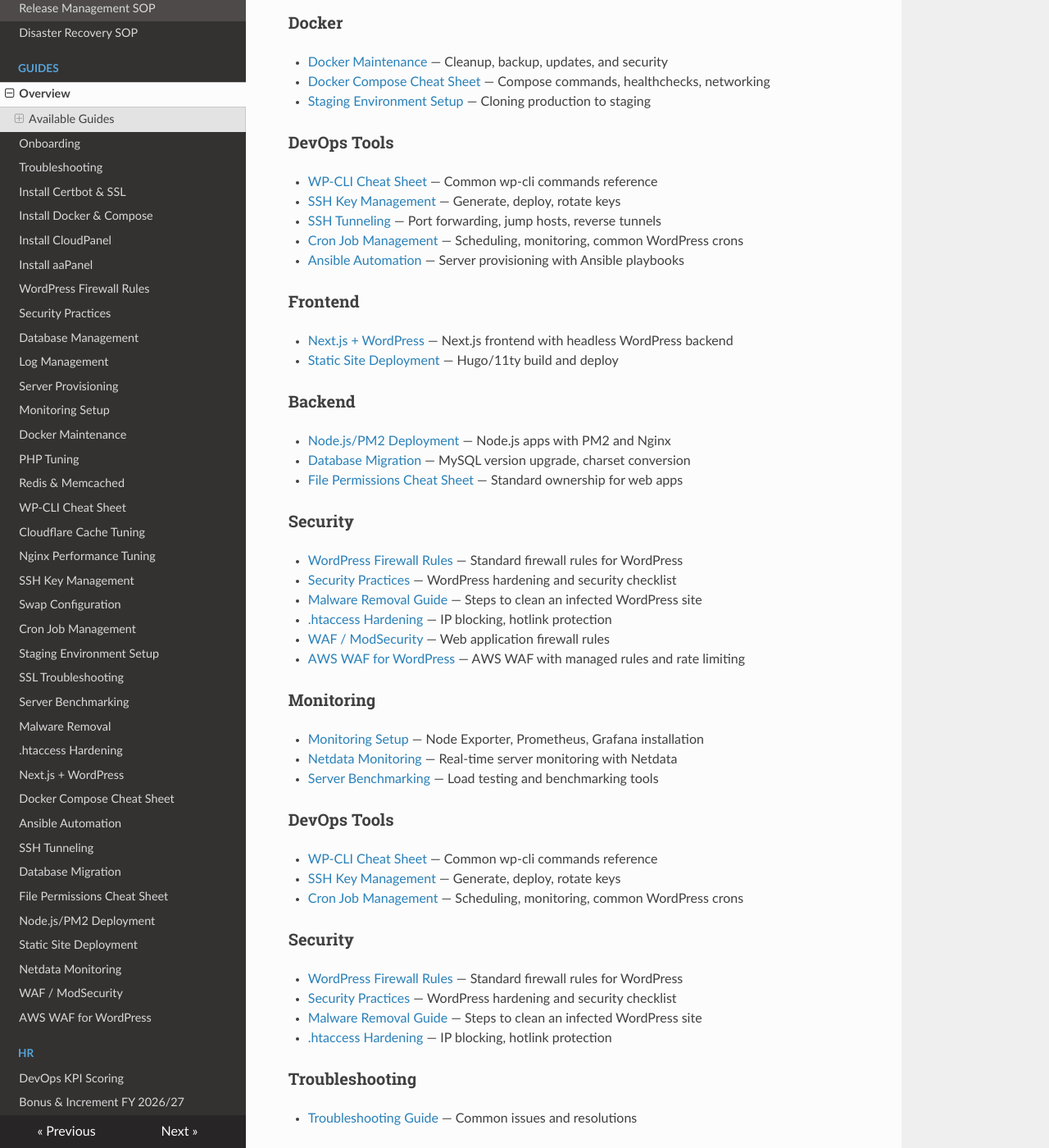
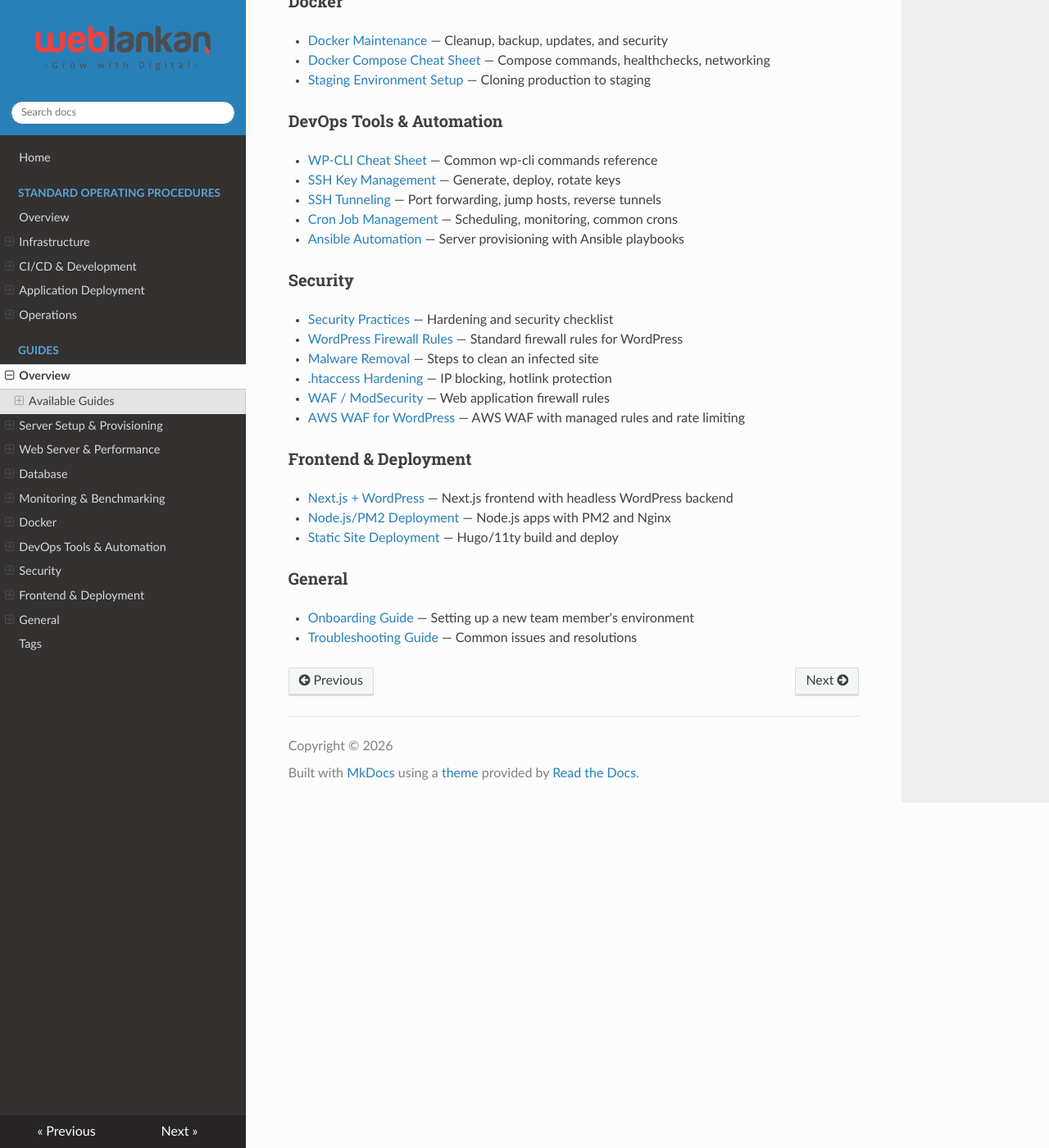
Before and after one commit to nooblk-98/devops-notes, an MkDocs documentation site: the page built from docs/guides/index.md, in a window 1280 px wide and 1400 px high, scrolled down 1004 px. Shown: the whole window at 82% size. Built offline with MkDocs 1.6.1, drawn with Linux system fonts in a browser that asks for light colours; nearby versions of some CDN libraries; some of the changed text lies outside the part shown.

Commit message:
Reorganize docs into logical categories for global DevOps reference

```diff
--- a/docs/guides/index.md
+++ b/docs/guides/index.md
@@ -1,33 +1,33 @@
 # Guides
 
-Step-by-step guides for common DevOps tasks.
+Step-by-step practical guides for common DevOps tasks.
 
 ## Available Guides
 
-### Setup & Installation
-- [Onboarding Guide](onboarding.md) — Setting up a new team member's DevOps environment
-- [Install Certbot & Get SSL](install-certbot.md) — Install Certbot and obtain SSL certificates
-- [Install Docker & Compose Plugin](install-docker.md) — Install Docker Engine and Compose plugin
+### Server Setup & Provisioning
+- [Server Provisioning](server-provisioning.md) — Initial server setup and hardening
+- [Install Certbot & SSL](install-certbot.md) — Install Certbot and obtain SSL certificates
+- [Install Docker & Compose](install-docker.md) — Install Docker Engine and Compose plugin
 - [Install CloudPanel](install-cloudpanel.md) — Install CloudPanel control panel
 - [Install aaPanel](install-aapanel.md) — Install aaPanel control panel
-- [Server Provisioning](server-provisioning.md) — Initial server setup and hardening
 - [Swap Configuration](swap-configuration.md) — When and how to add swap
+- [File Permissions Cheat Sheet](file-permissions.md) — Standard ownership for web apps
+
+### Web Server & Performance
+- [Nginx Performance Tuning](nginx-performance.md) — Worker processes, buffers, gzip, caching
+- [PHP Tuning](php-tuning.md) — PHP-FPM, OPcache, and performance tuning
+- [Cloudflare Cache Tuning](cloudflare-cache.md) — Cache rules, purge strategies, ARGO
+- [Log Management](log-management.md) — Logrotate, centralized logging with Loki/ELK
+- [SSL Troubleshooting](ssl-troubleshooting.md) — Common cert errors, chain issues, mixed content
 
 ### Database
 - [Database Management](database-management.md) — MySQL, MariaDB, PostgreSQL management and tuning
-- [Redis & Memcached](redis-memcached.md) — Install and configure as WordPress object cache
+- [Database Migration](database-migration.md) — MySQL version upgrade, charset conversion
+- [Redis & Memcached](redis-memcached.md) — Install and configure as object cache
 
-### Web Server
-- [Nginx Performance Tuning](nginx-performance.md) — Worker processes, buffers, gzip, caching
-- [PHP Tuning](php-tuning.md) — PHP-FPM, OPcache, and performance tuning
-- [Log Management](log-management.md) — Logrotate, centralized logging with Loki/ELK
-- [SSL Troubleshooting](ssl-troubleshooting.md) — Common cert errors, chain issues, mixed content
-
-### Caching & CDN
-- [Cloudflare Cache Tuning](cloudflare-cache.md) — Cache rules, purge strategies, ARGO
-
-### Monitoring
+### Monitoring & Benchmarking
 - [Monitoring Setup](monitoring-setup.md) — Node Exporter, Prometheus, Grafana installation
+- [Netdata Monitoring](netdata-monitoring.md) — Real-time server monitoring with Netdata
 - [Server Benchmarking](server-benchmarking.md) — Load testing and benchmarking tools
 
 ### Docker
@@ -35,45 +35,26 @@ Step-by-step guides for common DevOps tasks.
 - [Docker Compose Cheat Sheet](docker-compose-cheatsheet.md) — Compose commands, healthchecks, networking
 - [Staging Environment Setup](staging-environment.md) — Cloning production to staging
 
-### DevOps Tools
+### DevOps Tools & Automation
 - [WP-CLI Cheat Sheet](wp-cli-cheatsheet.md) — Common wp-cli commands reference
 - [SSH Key Management](ssh-key-management.md) — Generate, deploy, rotate keys
 - [SSH Tunneling](ssh-tunneling.md) — Port forwarding, jump hosts, reverse tunnels
-- [Cron Job Management](cron-management.md) — Scheduling, monitoring, common WordPress crons
+- [Cron Job Management](cron-management.md) — Scheduling, monitoring, common crons
 - [Ansible Automation](ansible-automation.md) — Server provisioning with Ansible playbooks
 
-### Frontend
-- [Next.js + WordPress](nextjs-wordpress.md) — Next.js frontend with headless WordPress backend
-- [Static Site Deployment](static-site-deployment.md) — Hugo/11ty build and deploy
-
-### Backend
-- [Node.js/PM2 Deployment](nodejs-pm2-deployment.md) — Node.js apps with PM2 and Nginx
-- [Database Migration](database-migration.md) — MySQL version upgrade, charset conversion
-- [File Permissions Cheat Sheet](file-permissions.md) — Standard ownership for web apps
-
 ### Security
+- [Security Practices](security-practices.md) — Hardening and security checklist
 - [WordPress Firewall Rules](firewall-wordpress.md) — Standard firewall rules for WordPress
-- [Security Practices](security-practices.md) — WordPress hardening and security checklist
-- [Malware Removal Guide](malware-removal.md) — Steps to clean an infected WordPress site
+- [Malware Removal](malware-removal.md) — Steps to clean an infected site
 - [.htaccess Hardening](htaccess-hardening.md) — IP blocking, hotlink protection
 - [WAF / ModSecurity](modsecurity-waf.md) — Web application firewall rules
 - [AWS WAF for WordPress](aws-waf-wordpress.md) — AWS WAF with managed rules and rate limiting
 
-### Monitoring
-- [Monitoring Setup](monitoring-setup.md) — Node Exporter, Prometheus, Grafana installation
-- [Netdata Monitoring](netdata-monitoring.md) — Real-time server monitoring with Netdata
-- [Server Benchmarking](server-benchmarking.md) — Load testing and benchmarking tools
+### Frontend & Deployment
+- [Next.js + WordPress](nextjs-wordpress.md) — Next.js frontend with headless WordPress backend
+- [Node.js/PM2 Deployment](nodejs-pm2-deployment.md) — Node.js apps with PM2 and Nginx
+- [Static Site Deployment](static-site-deployment.md) — Hugo/11ty build and deploy
 
-### DevOps Tools
-- [WP-CLI Cheat Sheet](wp-cli-cheatsheet.md) — Common wp-cli commands reference
-- [SSH Key Management](ssh-key-management.md) — Generate, deploy, rotate keys
-- [Cron Job Management](cron-management.md) — Scheduling, monitoring, common WordPress crons
-
-### Security
-- [WordPress Firewall Rules](firewall-wordpress.md) — Standard firewall rules for WordPress
-- [Security Practices](security-practices.md) — WordPress hardening and security checklist
-- [Malware Removal Guide](malware-removal.md) — Steps to clean an infected WordPress site
-- [.htaccess Hardening](htaccess-hardening.md) — IP blocking, hotlink protection
-
-### Troubleshooting
+### General
+- [Onboarding Guide](onboarding.md) — Setting up a new team member's environment
 - [Troubleshooting Guide](troubleshooting.md) — Common issues and resolutions
--- a/docs/sops/index.md
+++ b/docs/sops/index.md
@@ -11,7 +11,7 @@ This section contains all Standard Operating Procedures (SOPs) for DevOps operat
 - [Patch Management SOP](patch-management.md) — Scheduled updates, kernel upgrades, reboot cycles
 - [Disaster Recovery SOP](disaster-recovery.md) — DR plan, RTO/RPO, failover drills
 
-### Development
+### CI/CD & Development
 - [Git Workflow SOP](git-workflow.md) — Branching, commits, code review process
 - [CI/CD Pipeline SOP](cicd-pipeline.md) — Automated testing and deployment pipelines
 - [CI/CD Multi-Environment SOP](cicd-multi-env.md) — Dev/staging/prod deployment strategy
@@ -23,11 +23,9 @@ This section contains all Standard Operating Procedures (SOPs) for DevOps operat
 - [Laravel Deployment SOP](laravel-deployment.md) — Laravel with Docker, Nginx, and MariaDB
 - [Python/WSGI Deployment SOP](python-wsgi-deployment.md) — Django/Flask with Gunicorn and Docker
 
-### Incidents
+### Operations
+- [Server Migration SOP](migration.md) — Full server and site migration process
 - [Incident Postmortem SOP](incident-postmortem.md) — Postmortem template and process
-
-### Migration
-- [Server Migration SOP](migration.md) — Full server and site migration process
 
 ## SOP Template
 
--- a/mkdocs.yml
+++ b/mkdocs.yml
@@ -1,7 +1,6 @@
-site_name: DevOps SOP Documentation
-site_description: Standard Operating Procedures for DevOps operations
+site_name: DevOps Reference
+site_description: A comprehensive reference for DevOps engineers — SOPs, runbooks, and practical guides
 site_url: https://wl-devops-docs.pages.dev
-edit_uri: edit/main/docs/
 
 theme:
   name: readthedocs
@@ -48,65 +47,74 @@ nav:
   - Home: index.md
   - Standard Operating Procedures:
       - Overview: sops/index.md
-      - Backup & Recovery SOP: sops/backup.md
-      - Monitoring SOP: sops/monitoring.md
-      - WordPress Deployment SOP: sops/wordpress-deployment.md
-      - WordPress Domain Change SOP: sops/wordpress-change-url.md
-      - Laravel Deployment SOP: sops/laravel-deployment.md
-      - Git Workflow SOP: sops/git-workflow.md
-      - CI/CD Pipeline SOP: sops/cicd-pipeline.md
-      - CI/CD Multi-Environment SOP: sops/cicd-multi-env.md
-      - Python/WSGI Deployment SOP: sops/python-wsgi-deployment.md
-      - Server Migration SOP: sops/migration.md
-      - DNS Management SOP: sops/dns-management.md
-      - Patch Management SOP: sops/patch-management.md
-      - Incident Postmortem SOP: sops/incident-postmortem.md
-      - Release Management SOP: sops/release-management.md
-      - Disaster Recovery SOP: sops/disaster-recovery.md
+      - Infrastructure:
+          - Backup & Recovery SOP: sops/backup.md
+          - Monitoring SOP: sops/monitoring.md
+          - DNS Management SOP: sops/dns-management.md
+          - Patch Management SOP: sops/patch-management.md
+          - Disaster Recovery SOP: sops/disaster-recovery.md
+      - CI/CD & Development:
+          - Git Workflow SOP: sops/git-workflow.md
+          - CI/CD Pipeline SOP: sops/cicd-pipeline.md
+          - CI/CD Multi-Environment SOP: sops/cicd-multi-env.md
+          - Release Management SOP: sops/release-management.md
+      - Application Deployment:
+          - WordPress Deployment SOP: sops/wordpress-deployment.md
+          - WordPress Domain Change SOP: sops/wordpress-change-url.md
+          - Laravel Deployment SOP: sops/laravel-deployment.md
+          - Python/WSGI Deployment SOP: sops/python-wsgi-deployment.md
+      - Operations:
+          - Server Migration SOP: sops/migration.md
+          - Incident Postmortem SOP: sops/incident-postmortem.md
   - Guides:
       - Overview: guides/index.md
-      - Onboarding: guides/onboarding.md
-      - Troubleshooting: guides/troubleshooting.md
-      - Install Certbot & SSL: guides/install-certbot.md
-      - Install Docker & Compose: guides/install-docker.md
-      - Install CloudPanel: guides/install-cloudpanel.md
-      - Install aaPanel: guides/install-aapanel.md
-      - WordPress Firewall Rules: guides/firewall-wordpress.md
-      - Security Practices: guides/security-practices.md
-      - Database Management: guides/database-management.md
-      - Log Management: guides/log-management.md
-      - Server Provisioning: guides/server-provisioning.md
-      - Monitoring Setup: guides/monitoring-setup.md
-      - Docker Maintenance: guides/docker-maintenance.md
-      - PHP Tuning: guides/php-tuning.md
-      - Redis & Memcached: guides/redis-memcached.md
-      - WP-CLI Cheat Sheet: guides/wp-cli-cheatsheet.md
-      - Cloudflare Cache Tuning: guides/cloudflare-cache.md
-      - Nginx Performance Tuning: guides/nginx-performance.md
-      - SSH Key Management: guides/ssh-key-management.md
-      - Swap Configuration: guides/swap-configuration.md
-      - Cron Job Management: guides/cron-management.md
-      - Staging Environment Setup: guides/staging-environment.md
-      - SSL Troubleshooting: guides/ssl-troubleshooting.md
-      - Server Benchmarking: guides/server-benchmarking.md
-      - Malware Removal: guides/malware-removal.md
-      - .htaccess Hardening: guides/htaccess-hardening.md
-      - Next.js + WordPress: guides/nextjs-wordpress.md
-      - Docker Compose Cheat Sheet: guides/docker-compose-cheatsheet.md
-      - Ansible Automation: guides/ansible-automation.md
-      - SSH Tunneling: guides/ssh-tunneling.md
-      - Database Migration: guides/database-migration.md
-      - File Permissions Cheat Sheet: guides/file-permissions.md
-      - Node.js/PM2 Deployment: guides/nodejs-pm2-deployment.md
-      - Static Site Deployment: guides/static-site-deployment.md
-      - Netdata Monitoring: guides/netdata-monitoring.md
-      - WAF / ModSecurity: guides/modsecurity-waf.md
-      - AWS WAF for WordPress: guides/aws-waf-wordpress.md
-
-  - HR:
-      - DevOps KPI Scoring: hr/devops-kpi.md
-      - Bonus & Increment FY 2026/27: hr/bonus-increment-fy2026.md
-
+      - Server Setup & Provisioning:
+          - Server Provisioning: guides/server-provisioning.md
+          - Install Certbot & SSL: guides/install-certbot.md
+          - Install Docker & Compose: guides/install-docker.md
+          - Install CloudPanel: guides/install-cloudpanel.md
+          - Install aaPanel: guides/install-aapanel.md
+          - Swap Configuration: guides/swap-configuration.md
+          - File Permissions Cheat Sheet: guides/file-permissions.md
+      - Web Server & Performance:
+          - Nginx Performance Tuning: guides/nginx-performance.md
+          - PHP Tuning: guides/php-tuning.md
+          - Cloudflare Cache Tuning: guides/cloudflare-cache.md
+          - Log Management: guides/log-management.md
+          - SSL Troubleshooting: guides/ssl-troubleshooting.md
+      - Database:
+          - Database Management: guides/database-management.md
+          - Database Migration: guides/database-migration.md
+          - Redis & Memcached: guides/redis-memcached.md
+      - Monitoring & Benchmarking:
+          - Monitoring Setup: guides/monitoring-setup.md
+          - Netdata Monitoring: guides/netdata-monitoring.md
+          - Server Benchmarking: guides/server-benchmarking.md
+      - Docker:
+          - Docker Maintenance: guides/docker-maintenance.md
+          - Docker Compose Cheat Sheet: guides/docker-compose-cheatsheet.md
+          - Staging Environment Setup: guides/staging-environment.md
+      - DevOps Tools & Automation:
+          - WP-CLI Cheat Sheet: guides/wp-cli-cheatsheet.md
+          - SSH Key Management: guides/ssh-key-management.md
+          - SSH Tunneling: guides/ssh-tunneling.md
+          - Cron Job Management: guides/cron-management.md
+          - Ansible Automation: guides/ansible-automation.md
+      - Security:
+          - Security Practices: guides/security-practices.md
+          - WordPress Firewall Rules: guides/firewall-wordpress.md
+          - Malware Removal: guides/malware-removal.md
+          - .htaccess Hardening: guides/htaccess-hardening.md
+          - WAF / ModSecurity: guides/modsecurity-waf.md
+          - AWS WAF for WordPress: guides/aws-waf-wordpress.md
+      - Frontend & Deployment:
+          - Next.js + WordPress: guides/nextjs-wordpress.md
+          - Node.js/PM2 Deployment: guides/nodejs-pm2-deployment.md
+          - Static Site Deployment: guides/static-site-deployment.md
+      - General:
+          - Onboarding: guides/onboarding.md
+          - Troubleshooting: guides/troubleshooting.md
+  - Tags: tags.md
 
 copyright: Copyright &copy; 2026
 
```
Also changed, not shown: README.md (+17 -18 lines), docs/hr/bonus-increment-fy2026.md (deleted, +0 -63 lines), docs/hr/devops-kpi.md (deleted, +0 -144 lines), docs/index.md (+9 -7 lines).
